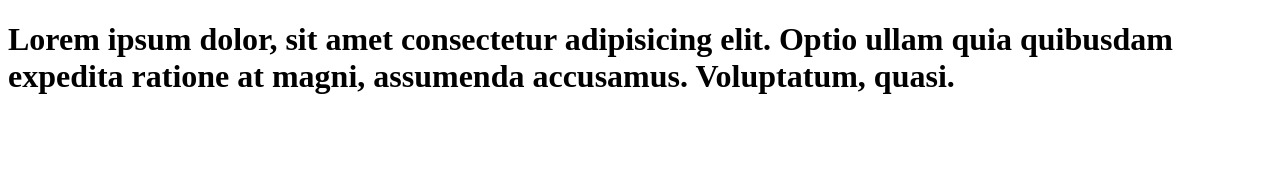
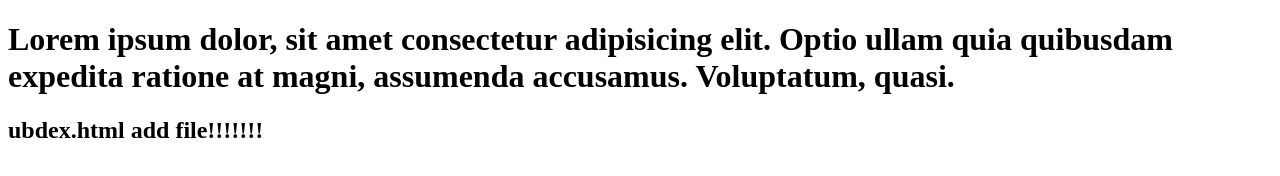
Before and after one commit to shuto0603/FirstPracticeHP, a plain HTML site: page index.html in a window 1280 px wide. Drawn offline with Linux system fonts and the light colour scheme.

Commit message:
Update index.html

```diff
--- a/index.html
+++ b/index.html
@@ -7,5 +7,6 @@
 </head>
 <body>
   <h1>Lorem ipsum dolor, sit amet consectetur adipisicing elit. Optio ullam quia quibusdam expedita ratione at magni, assumenda accusamus. Voluptatum, quasi.</h1>
+  <h2>ubdex.html add file!!!!!!!</h2>
 </body>
 </html>
```
